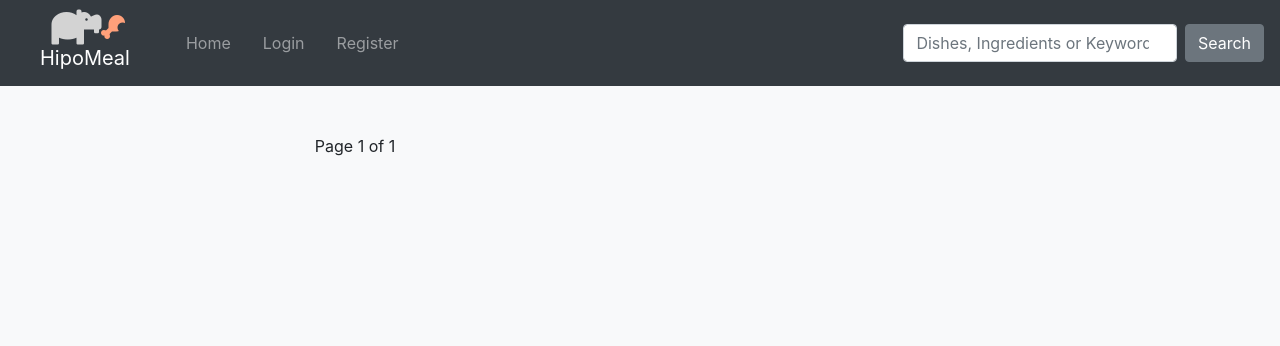
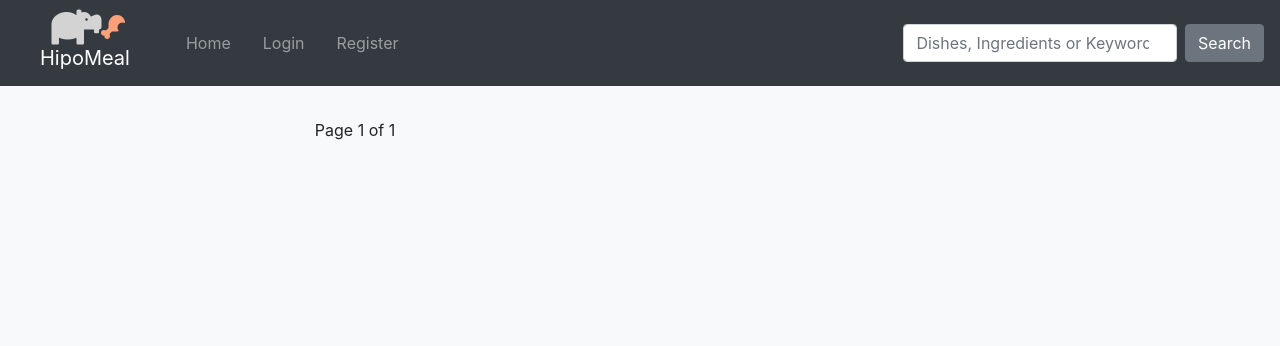
Before and after one commit to omerfarukabaci/hipo-meal, a Django app: page / in a window 1280 px wide. Shown: the top 346 px of the page. Run offline with Django 3.2, Linux system fonts and the light colour scheme; data that the repository does not hold is empty; some libraries are stand-ins or nearby versions.

Commit message:
Change margin of container

```diff
--- a/hipo_meal/recipes/templates/recipes/base.html
+++ b/hipo_meal/recipes/templates/recipes/base.html
@@ -63,7 +63,7 @@
             </form>
         </div>
     </nav>
-    <div class="container mt-4">
+    <div class="container mt-2">
         {% if messages %}
             {% for message in messages %}
                 <div class="alert alert-{{ message.tags }}">
```
